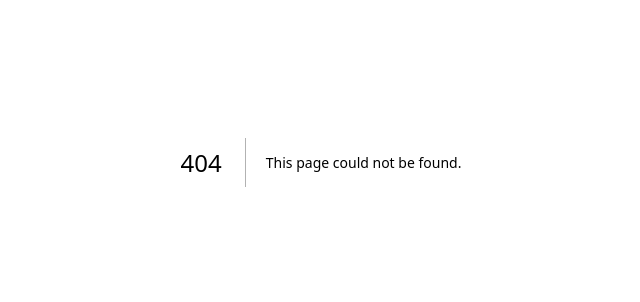
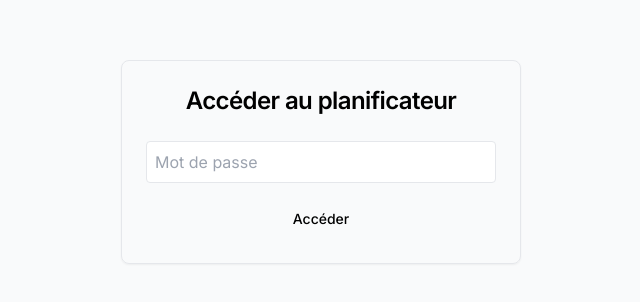
Before and after one commit to remyvin/meal-planner, a Next.js app: page /auth in a window 1280 px wide. Before the commit this address had no page. Shown: the part 238-540 px from the top of the page, without its empty margins (319-959 px from the left). Built offline with nearby package versions, Linux system fonts and the light colour scheme.

Commit message:
Add password

```diff
--- /dev/null
+++ b/app/api/auth/route.ts
@@ -0,0 +1,19 @@
+// app/api/auth/route.ts
+import { NextResponse } from 'next/server';
+
+export async function POST(request: Request) {
+  const { password } = await request.json();
+
+  // Vérifier le mot de passe (à stocker dans les variables d'environnement)
+  if (password === process.env.ACCESS_PASSWORD) {
+    return NextResponse.json({ success: true });
+  }
+
+  return new NextResponse(
+    JSON.stringify({ success: false }),
+    {
+      status: 401,
+      headers: { 'Content-Type': 'application/json' }
+    }
+  );
+}
--- /dev/null
+++ b/app/auth/page.tsx
@@ -0,0 +1,62 @@
+// app/auth/page.tsx
+'use client';
+
+import { useState } from 'react';
+import { useRouter } from 'next/navigation';
+import { Card, CardContent, CardHeader, CardTitle } from '@/components/ui/card';
+import { Button } from '@/components/ui/button';
+
+export default function AuthPage() {
+  const [password, setPassword] = useState('');
+  const [error, setError] = useState('');
+  const router = useRouter();
+
+  const handleSubmit = async (e: React.FormEvent) => {
+    e.preventDefault();
+
+    const response = await fetch('/api/auth', {
+      method: 'POST',
+      headers: { 'Content-Type': 'application/json' },
+      body: JSON.stringify({ password }),
+    });
+
+    if (response.ok) {
+      // Stocker un token simple dans le localStorage
+      localStorage.setItem('auth', 'true');
+      router.push('/');
+    } else {
+      setError('Mot de passe incorrect');
+    }
+  };
+
+  return (
+    <div className="flex items-center justify-center min-h-screen bg-gray-50">
+      <Card className="w-[400px]">
+        <CardHeader>
+          <CardTitle className="text-2xl text-center">
+            Accéder au planificateur
+          </CardTitle>
+        </CardHeader>
+        <CardContent>
+          <form onSubmit={handleSubmit} className="space-y-4">
+            <div className="space-y-2">
+              <input
+                type="password"
+                placeholder="Mot de passe"
+                className="w-full p-2 border rounded"
+                value={password}
+                onChange={(e) => setPassword(e.target.value)}
+              />
+              {error && (
+                <p className="text-sm text-red-500">{error}</p>
+              )}
+            </div>
+            <Button type="submit" className="w-full">
+              Accéder
+            </Button>
+          </form>
+        </CardContent>
+      </Card>
+    </div>
+  );
+}
```
Also changed, not shown: middleware.ts (added, +24 -0 lines).
